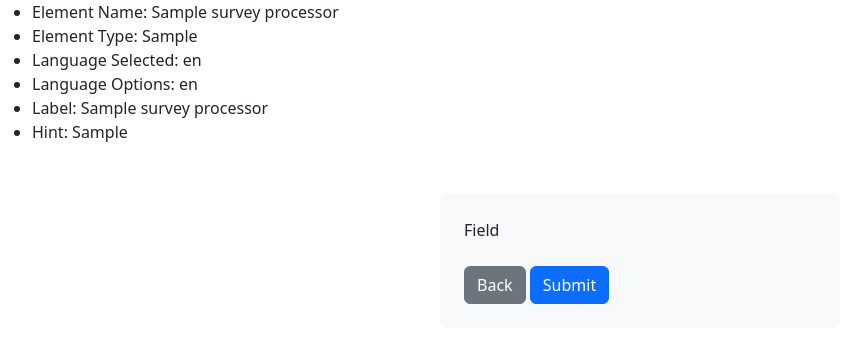
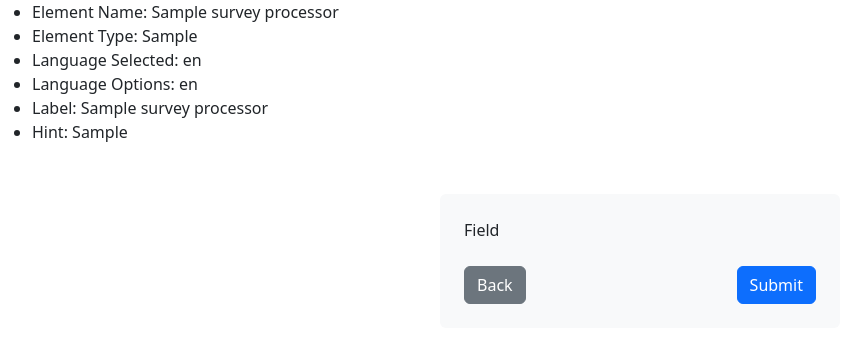
Before and after one commit to sylvaingchassang/ddss-safely-report, a Flask app: template templates/survey.html in a window 1280 px wide. Shown: the top 343 px of the page, without its empty margins (0-865 px from the left). Run offline with Flask 3, Linux system fonts and the light colour scheme; the template is opened without the code that fills it: most values are stand-ins (such as "Sample title", 1, 10 or a date in 2020); form fields are guessed from the names that the template uses; parts of the project's set-up code (start-up, migrations or seed data) failed here and were passed over.

Commit message:
Improve view of form navigation buttons

```diff
--- a/templates/survey.html
+++ b/templates/survey.html
@@ -30,8 +30,10 @@
         {{ form.field(class="form-control") }}
       {% endif %}
     </div>
-    <a href="{{ url_for('back') }}" class="btn btn-secondary">Back</a>
-    {{ form.submit(class="btn btn-primary") }}
+    <div class="d-flex justify-content-between">
+      <a href="{{ url_for('back') }}" class="btn btn-secondary">Back</a>
+      {{ form.submit(class="btn btn-primary") }}
+    </div>
   </form>
 </div>
 
```
